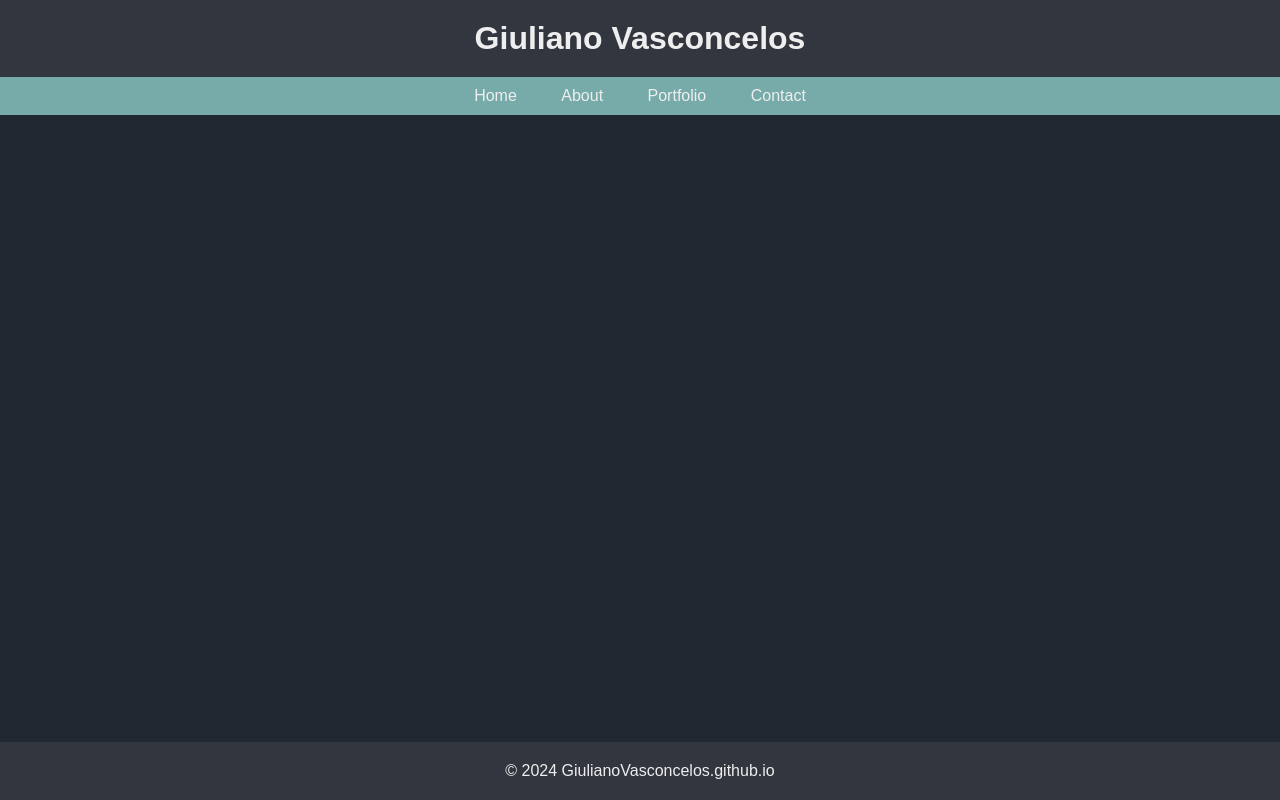
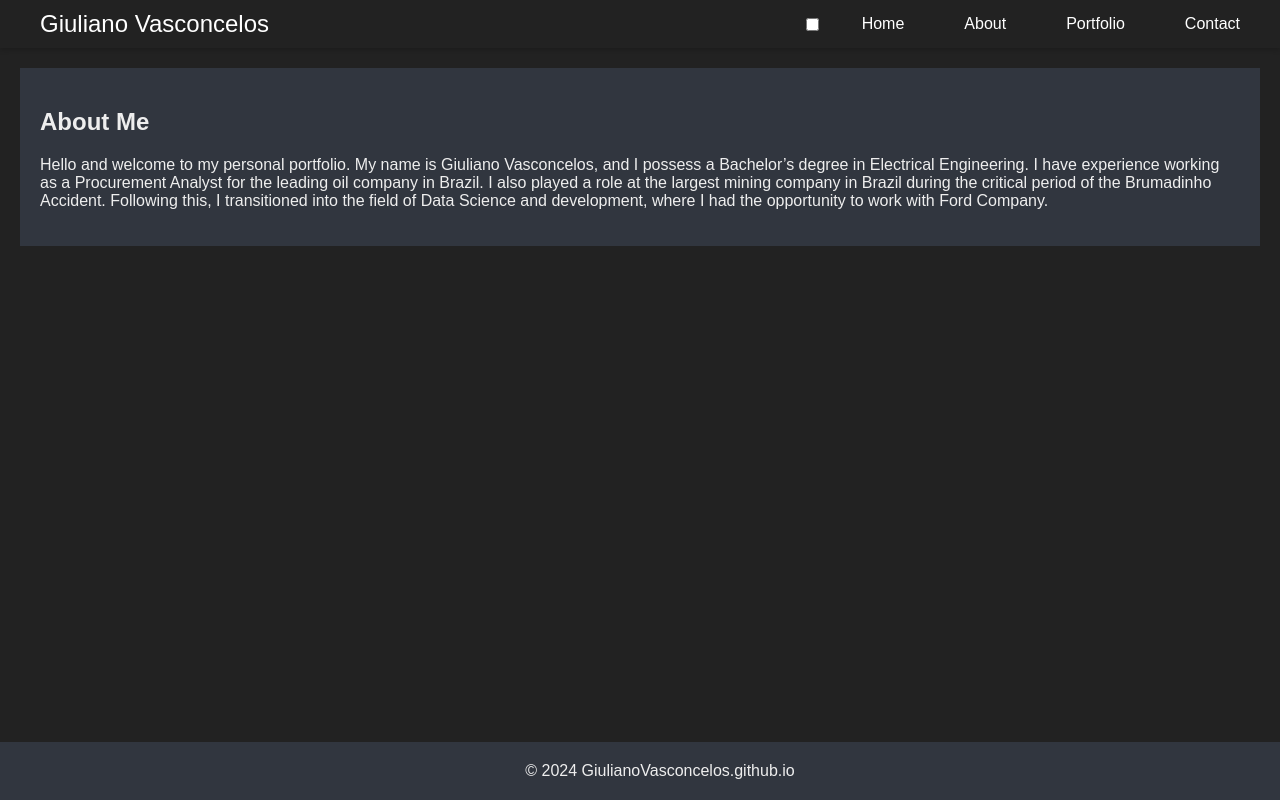
Before and after one commit to GiulianoVasconcelos/GiulianoVasconcelos.github.io, a plain HTML site: page index.html in a window 1280 px wide. Drawn offline with Linux system fonts and the light colour scheme.

Commit message:
Update the navbar and link styles

```diff
--- a/index.html
+++ b/index.html
@@ -1,6 +1,11 @@
 <!DOCTYPE html>
 <html lang="en">
-
+<head>
+    <meta charset="UTF-8">
+    <meta name="viewport" content="width=device-width, initial-scale=1.0">
+    <title>Navbar Example</title>
+    <link rel="stylesheet" href="styles.css">
+    <link rel="stylesheet" href="https://cdnjs.cloudflare.com/ajax/libs/font-awesome/5.15.4/css/all.min.css"> <!-- Font Awesome CDN -->
 
 <head>
     <meta charset="UTF-8">
@@ -11,15 +16,33 @@
 
 </head>
 <body>
-    <header>
-        <h1>Giuliano Vasconcelos</h1>
-    </header>
     <nav>
-        <a href="index.html">Home</a>
-        <a href="about.html">About</a>
-        <a href="portfolio.html">Portfolio</a>
-        <a href="contact.html">Contact</a>
+        <div class="logo">
+            <a href="#">Giuliano Vasconcelos</a>
+        </div>
+        <input type="checkbox" id="menu-toggle">
+        <label for="menu-toggle" class="menu-icon">
+            <i class="fas fa-bars"></i>
+        </label>
+        <ul class="menu">
+            <li><a href="index.html">Home</a></li>
+            <li><a href="about.html">About</a></li>
+            <li><a href="portfolio.html">Portfolio</a></li>
+            <li><a href="contact.html">Contact</a></li>
+        </ul>
     </nav>
+
+    <section id="Home">
+        <h2>About Me</h2>
+       <p>
+            Hello and welcome to my personal portfolio. My name is Giuliano Vasconcelos,
+            and I possess a Bachelor’s degree in Electrical Engineering. I have experience
+            working as a Procurement Analyst for the leading oil company in Brazil. I also
+            played a role at the largest mining company in Brazil during the critical period
+            of the Brumadinho Accident. Following this, I transitioned into the field of Data
+            Science and development, where I had the opportunity to work with Ford Company.
+        </p>
+    </section>
 
     <footer>
         &copy; 2024 GiulianoVasconcelos.github.io
--- a/styles.css
+++ b/styles.css
@@ -1,32 +1,17 @@
-/* Reset styles */
-* {
+body {
     margin: 0;
     padding: 0;
-    box-sizing: border-box;
+    font-family: Arial, sans-serif;
+    background-color: #222;
 }
 
-/* Body styles */
-body {
-    font-family: Arial, sans-serif;
-    background-color: #222831; /* Main background color */
-    margin: 0;
-    padding: 0;
-    color: #eeeeee; /* Default text color */
-}
-
-/* Header styles */
-header {
-    background-color: #31363f; /* Header background color */
-    color: #eeeeee; /* Header text color */
-    padding: 20px;
-    text-align: center;
-}
-
-/* Navigation styles */
 nav {
-    background-color: #76aba9; /* Navigation background color */
-    padding: 10px;
-    text-align: center;
+    background-color: #222;
+    color: #fff;
+    display: flex;
+    align-items: center;
+    padding: 10px 20px;
+    box-shadow: 0px 2px 5px rgba(0, 0, 0, 0.2);
 }
 
 nav a {
@@ -39,12 +24,17 @@ nav a:hover {
     background-color: #31363f; /* Navigation link hover background color */
 }
 
+
 /* Section styles */
 section {
     padding: 20px;
     margin: 20px;
     background-color: #31363f; /* Section background color */
+    color: #eeeeee; /* Footer text color */
+
 }
+
+
 
 /* Footer styles */
 footer {
@@ -56,3 +46,89 @@ footer {
     bottom: 0;
     width: 100%;
 }
+
+
+/* unvisited link */
+a:link {
+  color: #fff;
+
+}
+
+/* visited link */
+a:visited {
+  color: #eeeeee;
+}
+
+/* mouse over link */
+a:hover {
+  color: 222831;
+}
+
+/* selected link */
+a:active {
+  color: 222831;
+}
+
+
+
+.logo {
+    flex: 1;
+}
+
+.logo a {
+    color: #fff;
+    font-size: 24px;
+    text-decoration: none;
+}
+
+.menu {
+    list-style: none;
+    margin: 0;
+    padding: 0;
+    display: flex;
+}
+
+.menu li {
+    margin-left: 20px;
+}
+
+.menu li a {
+    color: #fff;
+    text-decoration: none;
+}
+
+.menu-icon {
+    display: none;
+    color: #fff;
+    font-size: 24px;
+    cursor: pointer;
+}
+
+@media screen and (max-width: 768px) {
+    .menu {
+        display: none;
+        flex-direction: column;
+        background-color: #333;
+        position: absolute;
+        top: 50px;
+        left: 0;
+        width: 100%;
+        padding: 10px;
+    }
+
+    .menu li {
+        margin: 10px 0;
+    }
+
+    .menu-icon {
+        display: block;
+    }
+
+    #menu-toggle {
+        display: none;
+    }
+
+    #menu-toggle:checked + .menu {
+        display: flex;
+    }
+}
```
Also changed, not shown: about.html (+22 -8 lines), contact.html (+36 -18 lines), portfolio.html (+26 -10 lines), 2 other files.
